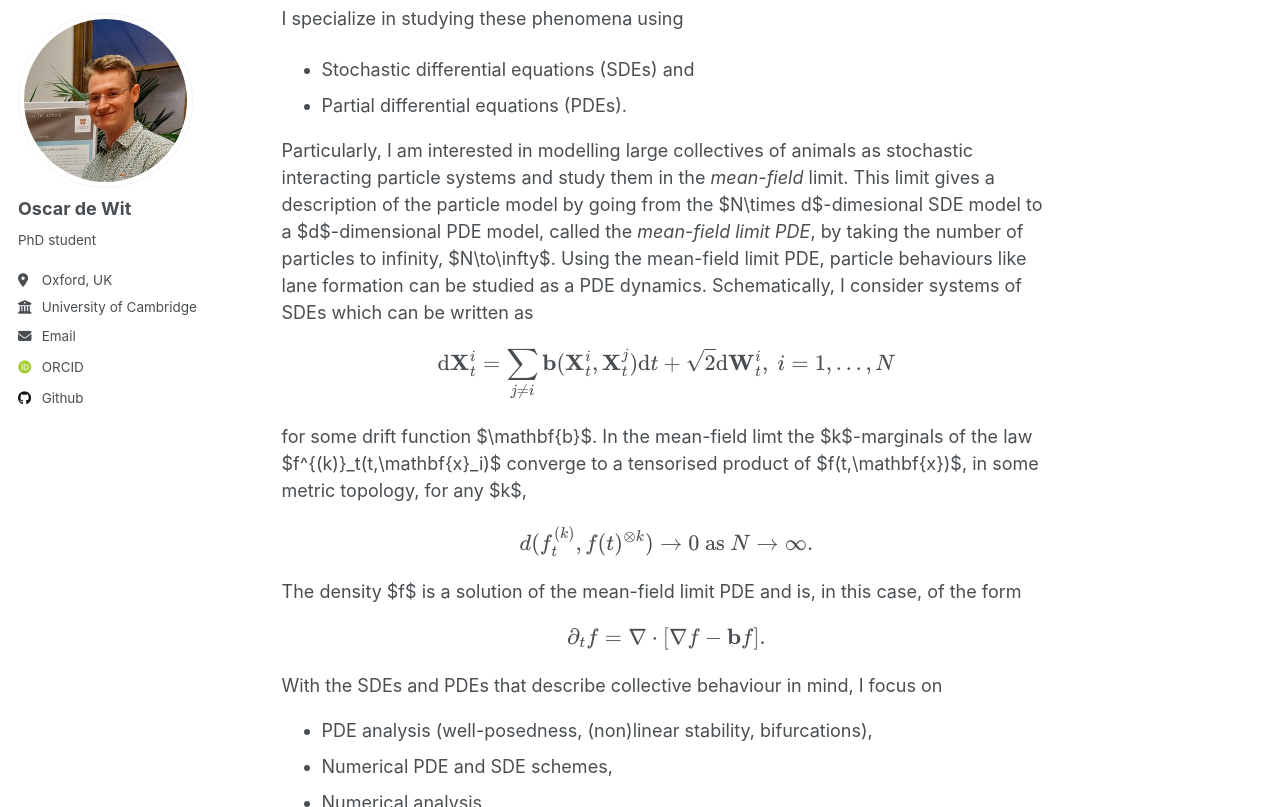
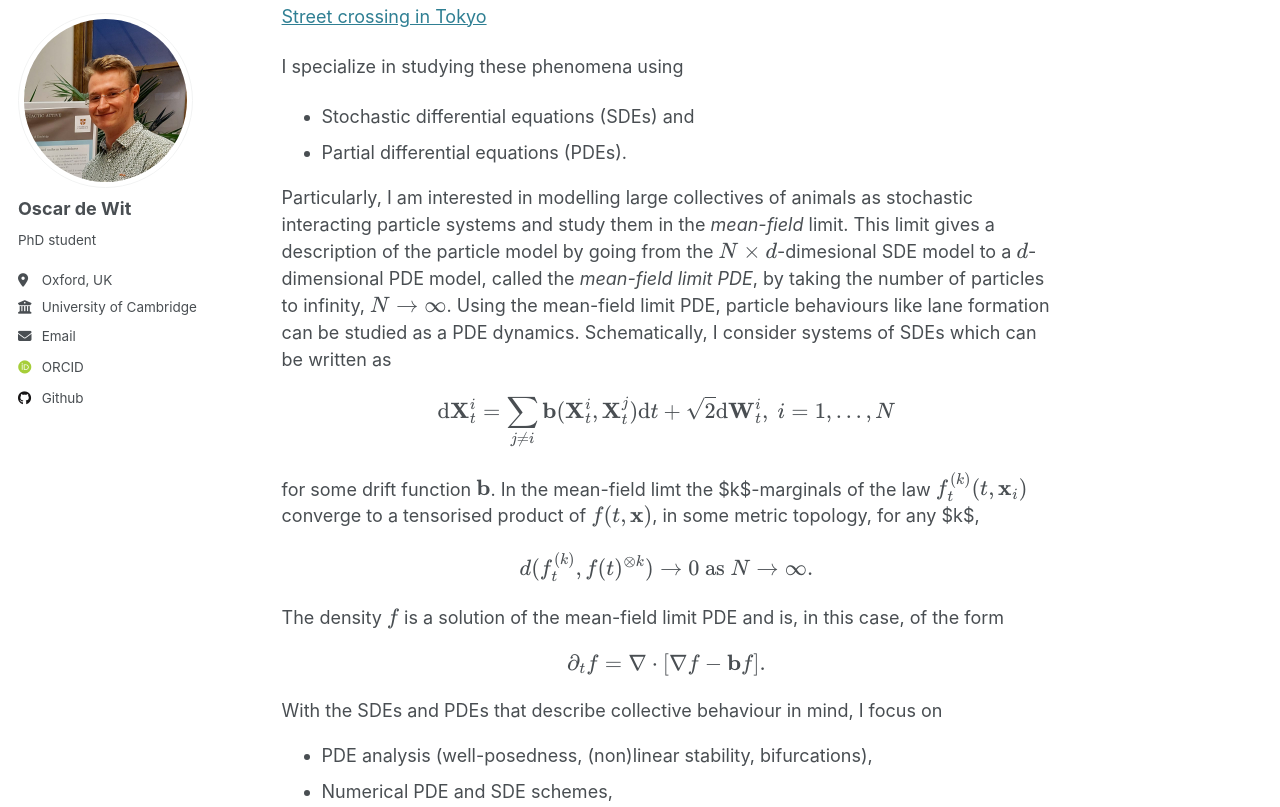
Before and after one commit to odewit8/odewit8.github.io, a Jekyll site: the page built from _pages/about.md, in a window 1280 px wide and 900 px high, scrolled down 660 px, cut to the strip 93-900 px from the top of the window. Built offline with Jekyll 4.4.1, drawn with Linux system fonts in a browser that asks for light colours; some web fonts are replaced; some of the changed text lies outside the part shown.

Commit message:
preview is

```diff
--- a/_pages/about.md
+++ b/_pages/about.md
@@ -7,13 +7,11 @@ redirect_from:
   - /about.html
 ---
 
-About me
-======
+<h1>About me</h1>
 <p style='text-align: justify;'>
 I am currently a final year PhD student at the University of Cambridge. In Cambridge, I am affiliated with the Department of Applied Mathematics and Theoretical Physics  (<a href="https://www.damtp.cam.ac.uk/">DAMTP</a>). In Oxford, I am a Recognised Visiting Student at the <a href="https://www.maths.ox.ac.uk/">Mathematical Institute</a>, where my PhD supervisor is, <a href="https://people.maths.ox.ac.uk/bruna/">Maria Bruna</a>.
 
-Research
-======
+<h1>Research</h1>
 <p style='text-align: justify;'>
 I am interested in mathematically understanding the emergence of collective behaviour in groups of animals. Examples of this emergence are lane formation in groups of ants or pedestrians, or flocking in birds.
 </p>
@@ -25,17 +23,17 @@ I specialize in studying these phenomena using
   <li>Partial differential equations (PDEs).</li>
 </ul>
 
-Particularly, I am interested in modelling large collectives of animals as stochastic interacting particle systems and study them in the <em>mean-field</em> limit. This limit gives a description of the particle model by going from the $N\times d$-dimesional SDE model to a $d$-dimensional PDE model, called the <em>mean-field limit PDE</em>, by taking the number of particles to infinity, $N\to\infty$. Using the mean-field limit PDE, particle behaviours like lane formation can be studied as a PDE dynamics.
+Particularly, I am interested in modelling large collectives of animals as stochastic interacting particle systems and study them in the <em>mean-field</em> limit. This limit gives a description of the particle model by going from the \(N\times d\)-dimesional SDE model to a \(d\)-dimensional PDE model, called the <em>mean-field limit PDE</em>, by taking the number of particles to infinity, \(N\to\infty\). Using the mean-field limit PDE, particle behaviours like lane formation can be studied as a PDE dynamics.
 
 Schematically, I consider systems of SDEs which can be written as
 
 $$ \mathrm{d}\mathbf{X}_t^i=\sum_{j\neq i}\mathbf{b}(\mathbf{X}_t^i,\mathbf{X}_t^j)\mathrm{d}t+\sqrt{2}\mathrm{d}\mathbf{W}_t^i, \ i=1,\dots,N$$
 
-for some drift function $\mathbf{b}$. In the mean-field limt the $k$-marginals of the law $f^{(k)}_t(t,\mathbf{x}_i)$ converge to a tensorised product of $f(t,\mathbf{x})$, in some metric topology, for any $k$,
+for some drift function \(\mathbf{b}\). In the mean-field limt the $k$-marginals of the law \(f^{(k)}_t(t,\mathbf{x}_i)\) converge to a tensorised product of \(f(t,\mathbf{x})\), in some metric topology, for any $k$,
 
 $$ d(f^{(k)}_t,f(t)^{\otimes k})\to 0 \ \mathrm{as} \ N\to\infty.$$
 
-The density $f$ is a solution of the mean-field limit PDE and is, in this case, of the form
+The density \(f\) is a solution of the mean-field limit PDE and is, in this case, of the form
 
 $$ \partial_t f=\nabla\cdot[\nabla f-\mathbf{b} f].$$
 
@@ -52,8 +50,8 @@ In my work I have studied a SDE model for lane forming ants, together with my co
 </p>
 
 <p align="middle">
-  <img src="images/clusters.gif" width="400" />
-  <img src="images/clusters2.gif" width="400" />
+  <img src="images/clusters.gif" width="250" />
+  <img src="images/clusters2.gif" width="250" />
 </p>
 
 <!-- <p align="middle">
```
